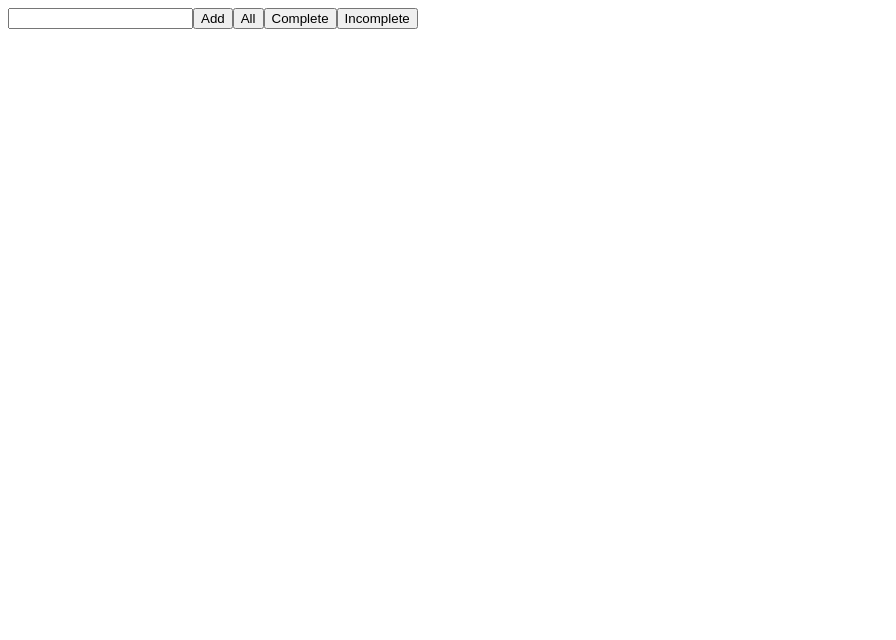
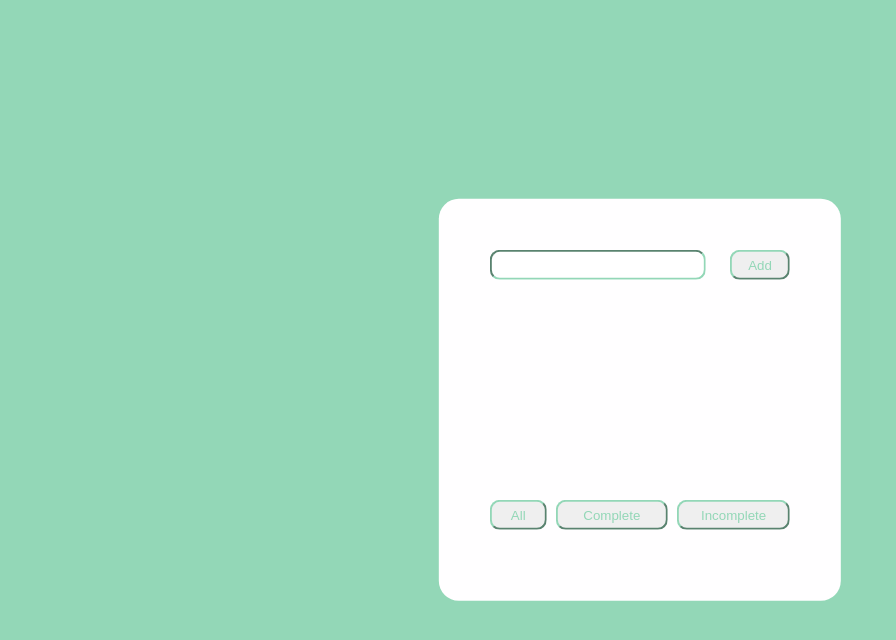
Before and after one commit to yonatanhf/to-do, a React app: page / in a window 1280 px wide. Shown: the top 640 px of the page, without its empty margins (0-896 px from the left). Built offline with nearby package versions, Linux system fonts and the light colour scheme.

Commit message:
css: app layout added

```diff
--- a/index.html
+++ b/index.html
@@ -4,6 +4,11 @@
     <meta charset="UTF-8" />
     <meta name="viewport" content="width=device-width, initial-scale=1.0" />
     <meta http-equiv="X-UA-Compatible" content="ie=edge" />
+    <style type="text/css">
+      body {
+        background-color: #93D7B7;
+      }
+      </style>
     <title>To-Do app</title>
     </head>
     <body>
--- a/src/components/List/List.tsx
+++ b/src/components/List/List.tsx
@@ -24,14 +24,20 @@ const List: React.FunctionComponent = () => {
   const [inputValue, setInputValue] = useState('');
   return (
     <div id="to-do-lists">
+      <div id="input-elements">
         <input type="text" id="todo-input" value={inputValue} onChange={(e: React.ChangeEvent<HTMLInputElement>): any => { setInputValue(e.target.value); }} />
         <Button id="add-list-button" label="Add" onclick={(): any => { setToDoList(inputValue); setInputValue(''); }} />
+      </div>
+      <div id="todo-list-elements">
         {toDoList.length > 0 && toDoList.map((el: Element) => (
           <ToDoElement key={el.value} value={el.value} onDelete={removeToDo} />
         ))}
+      </div>
+      <div id="todo-list-options">
         <Button id="all-list-button" label="All" onclick={() => {}} />
         <Button id="complete-list-button" label="Complete" onclick={() => {}} />
         <Button id="incomplete-list-button" label="Incomplete" onclick={() => {}} />
+      </div>
     </div>
   );
 };
--- a/src/components/List/list.css
+++ b/src/components/List/list.css
@@ -0,0 +1,43 @@
+#to-do-lists {
+    width: 300px;
+    height: 300px;
+    position: absolute;
+    padding: 4%;
+    left: 50%;
+    top: 50%;
+    border-radius: 20px;
+    transform: translate(-50%, -50%);
+    background-color: #FFFEFF;
+    color: #93D7B7;
+    display: grid;
+    grid-template-rows: 1fr 4fr 1fr;
+}
+#input-elements{
+    display: grid;
+    grid-template-columns: 4fr 1fr;
+}
+#todo-list-options{
+    display: grid;
+    grid-template-columns: 1fr 2fr 2fr;
+    grid-column-gap: 3%;
+}
+input {
+    height: 24px;
+    border-radius: 10px;
+    border-color: #93D7B7;
+    margin-right: 10%;
+}
+button{
+    height: 30px;
+    border-radius: 10px;
+    border-color: #93D7B7;
+    color: #93D7B7;
+}
+button:hover {
+    background-color: #93D7B7;
+    color: #FFFEFF}
+button:active {
+  background-color: #3e8e41;
+  box-shadow: 0 5px #666;
+  transform: translateY(4px);
+}
```
Lines whose indentation alone changed are shown as unchanged.
